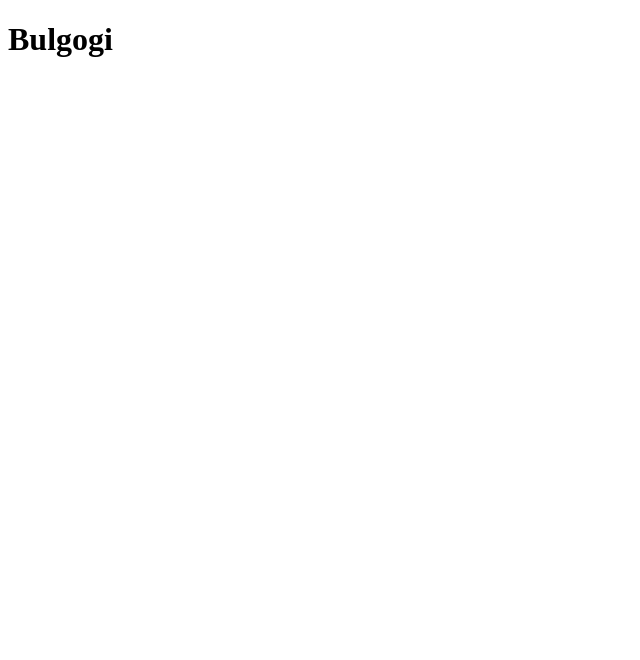
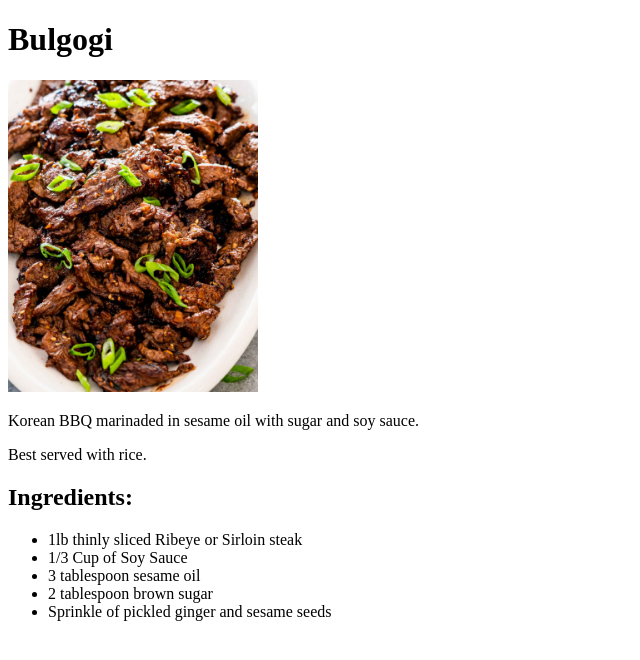
Before and after one commit to mtanpoco/odin-recipes, a plain HTML site: page recipes/bulgogi.html in a window 1280 px wide. Shown: the whole page, without its empty margins (0-640 px from the left). Drawn offline with Linux system fonts and the light colour scheme.

Commit message:
Added image and ingredients

```diff
--- a/recipes/bulgogi.html
+++ b/recipes/bulgogi.html
@@ -7,5 +7,16 @@
     </head>
     <body>
         <h1>Bulgogi</h1>
+        <img src="../images/bulgogi.jpg" width="250" alt="Picture of bulgogi">
+        <p>Korean BBQ marinaded in sesame oil with sugar and soy sauce.</p>
+        <p>Best served with rice.</p>
+        <h2>Ingredients:</h2>
+        <ul>
+            <li>1lb thinly sliced Ribeye or Sirloin steak</li>
+            <li>1/3 Cup of Soy Sauce</li>
+            <li>3 tablespoon sesame oil</li>
+            <li>2 tablespoon brown sugar</li>
+            <li>Sprinkle of pickled ginger and sesame seeds</li>
+        </ul>
     </body>
 </html>
```
